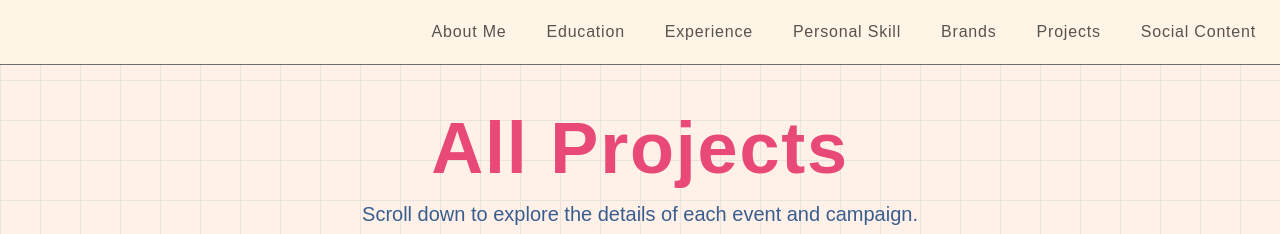
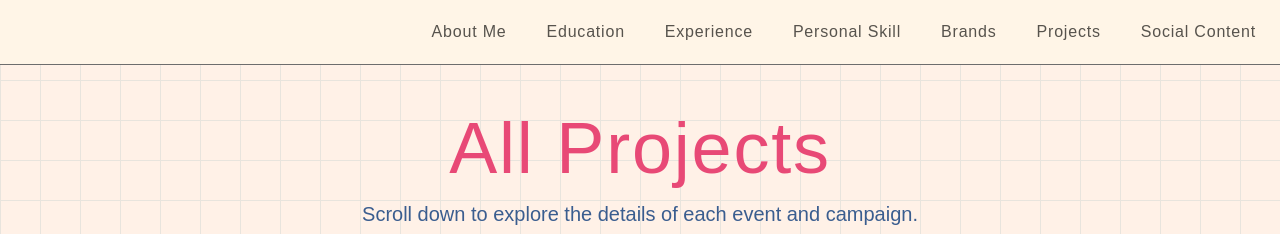
Before and after one commit to PaTuanas/MY-Portfolio, a Next.js app: page /projects in a window 1280 px wide. Shown: the top 234 px of the page. Built offline with nearby package versions, Linux system fonts and the light colour scheme; a web font is replaced by a local one.

Commit message:
Update page.tsx

```diff
--- a/src/app/projects/page.tsx
+++ b/src/app/projects/page.tsx
@@ -34,7 +34,7 @@ export default function ProjectsPage() {
                 {/* Header Trang Projects */}
                 <FadeIn>
                     <div className="mb-8 md:mb-12 flex flex-col items-center">
-                        <h1 className="text-5xl md:text-7xl font-extrabold tracking-wide text-[#e84976] mb-4 text-center">
+                        <h1 className="text-5xl md:text-7xl font-spray tracking-wide text-[#e84976] mb-4 text-center">
                             All Projects
                         </h1>
                         <p className="text-center text-[#3a5d8f] text-base md:text-xl font-medium max-w-2xl">
```
